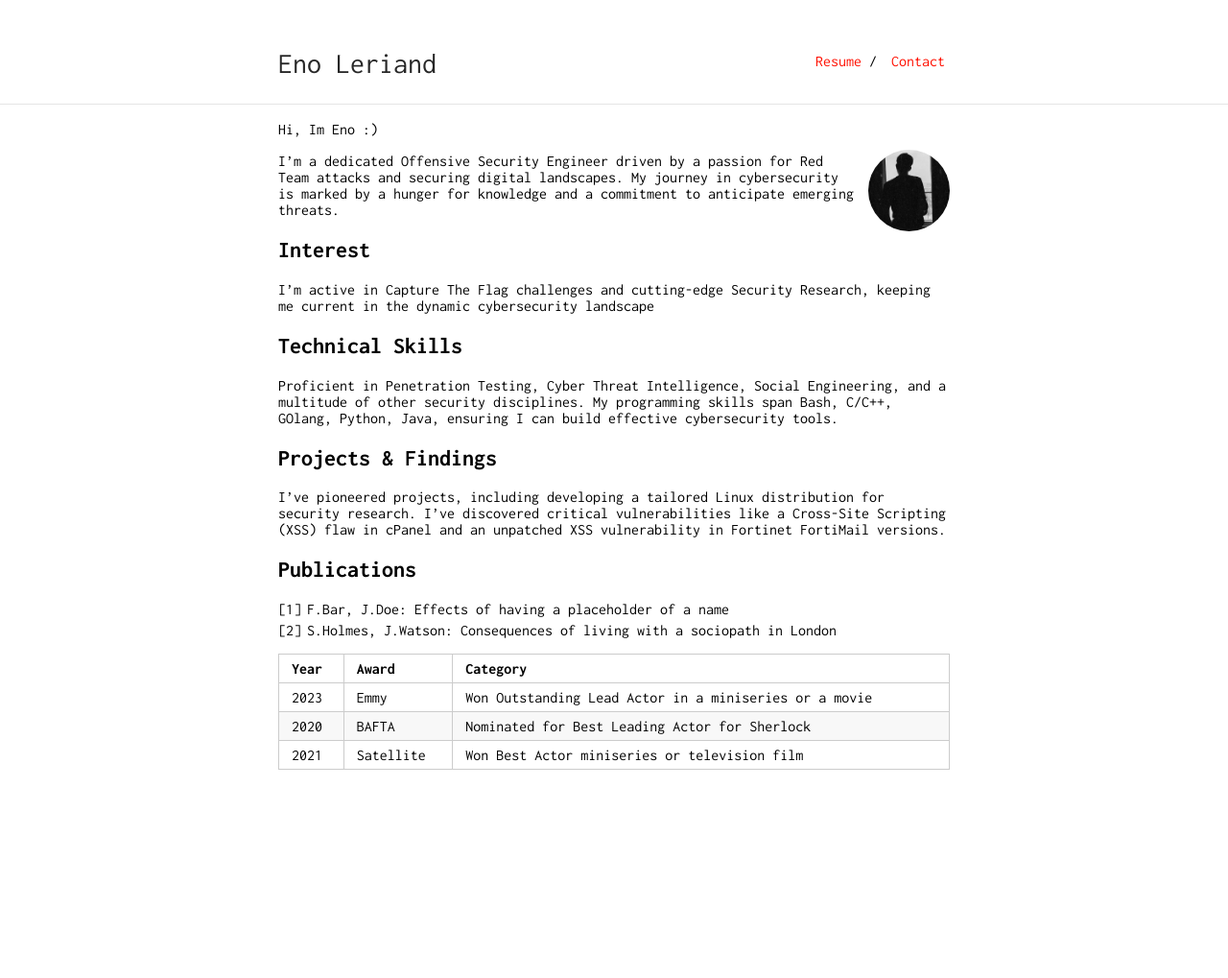
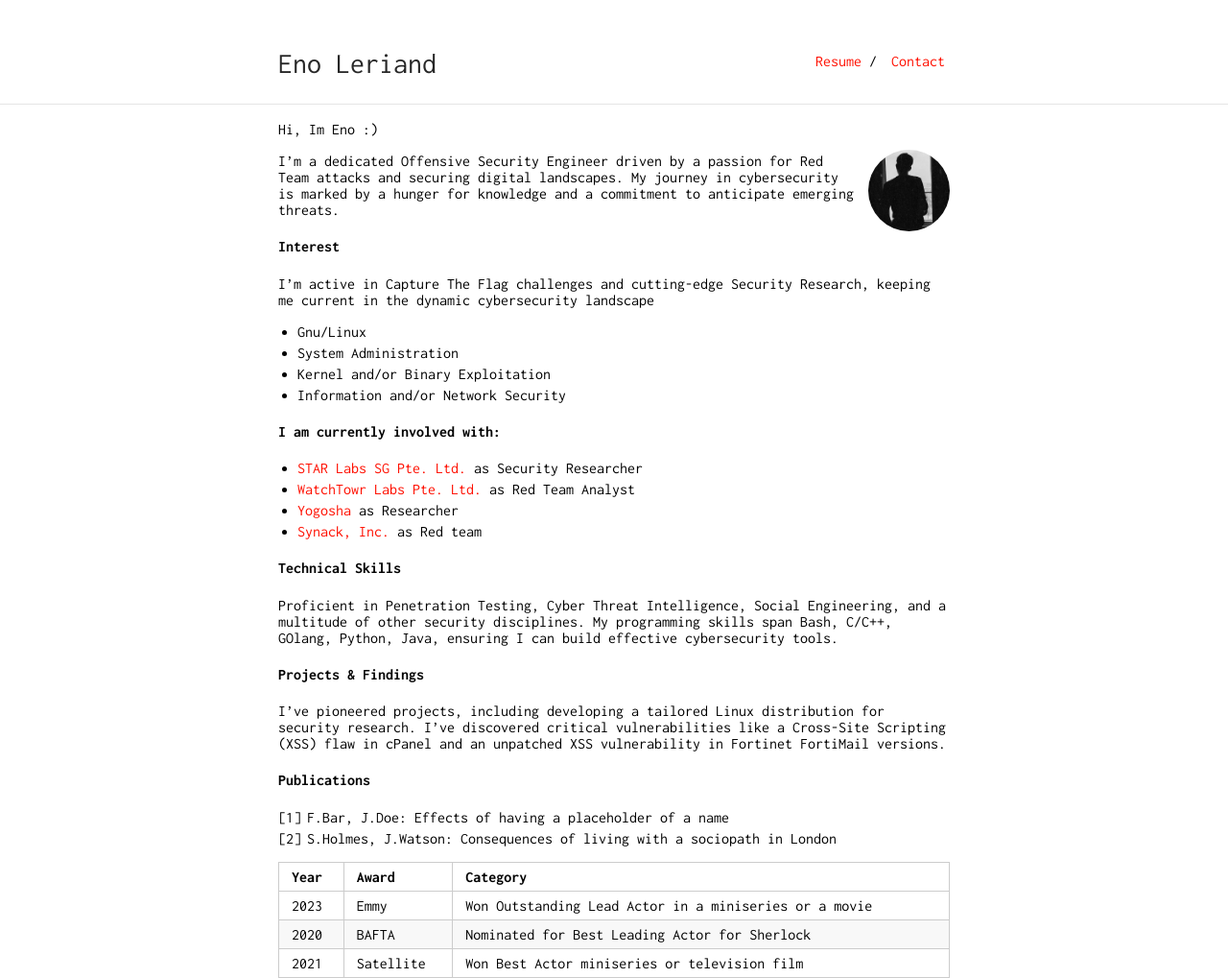
Before and after one commit to z0rs/me, a Jekyll site: the page built from index.md, in a window 1280 px wide. Shown: the whole page at 96% size. Built offline with Jekyll 4.4.1, drawn with Linux system fonts in a browser that asks for light colours; before the commit the page ends 900 px from its top, so only the background shows below that.

Commit message:
Update index.md

```diff
--- a/index.md
+++ b/index.md
@@ -8,16 +8,26 @@ Hi, Im Eno :)
 
 I'm a dedicated Offensive Security Engineer driven by a passion for Red Team attacks and securing digital landscapes. My journey in cybersecurity is marked by a hunger for knowledge and a commitment to anticipate emerging threats.
 
-## Interest
+#### Interest
 I'm active in Capture The Flag challenges and cutting-edge Security Research, keeping me current in the dynamic cybersecurity landscape
+- Gnu/Linux
+- System Administration
+- Kernel and/or Binary Exploitation
+- Information and/or Network Security
 
-## Technical Skills
+#### I am currently involved with:
+- [STAR Labs SG Pte. Ltd.](https://starlabs.sg/) as Security Researcher
+- [WatchTowr Labs Pte. Ltd.](https://watchtowr.com/) as Red Team Analyst
+- [Yogosha](https://www.yogosha.com/) as Researcher
+- [Synack, Inc.](https://www.synack.com/red-team/) as Red team
+
+#### Technical Skills
 Proficient in Penetration Testing, Cyber Threat Intelligence, Social Engineering, and a multitude of other security disciplines. My programming skills span Bash, C/C++, GOlang, Python, Java, ensuring I can build effective cybersecurity tools.
 
-## Projects & Findings
+#### Projects & Findings
 I've pioneered projects, including developing a tailored Linux distribution for security research. I've discovered critical vulnerabilities like a Cross-Site Scripting (XSS) flaw in cPanel and an unpatched XSS vulnerability in Fortinet FortiMail versions.
 
-## Publications
+#### Publications
 
 1. F.Bar, J.Doe: Effects of having a placeholder of a name
 2. S.Holmes, J.Watson: Consequences of living with a sociopath in London
```
